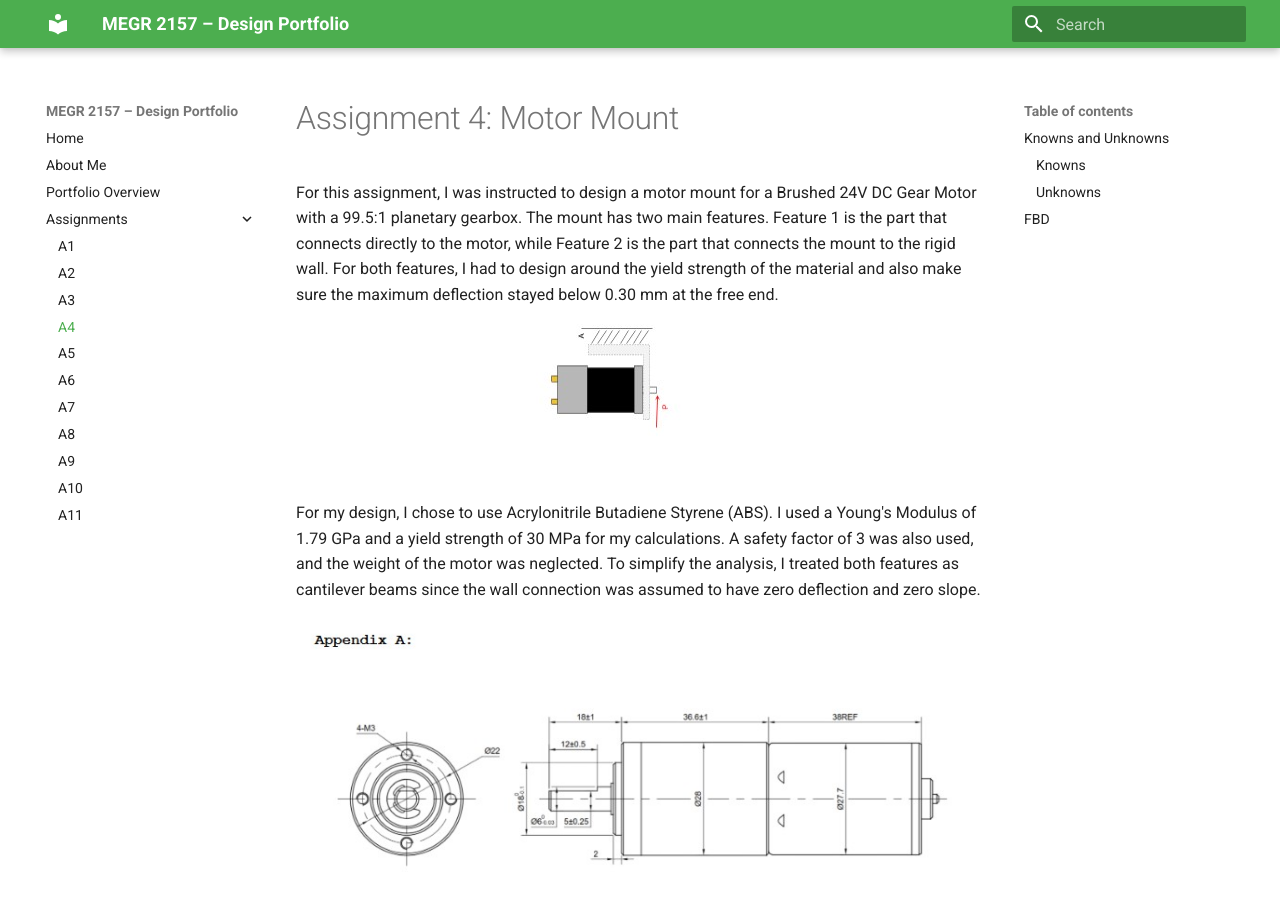
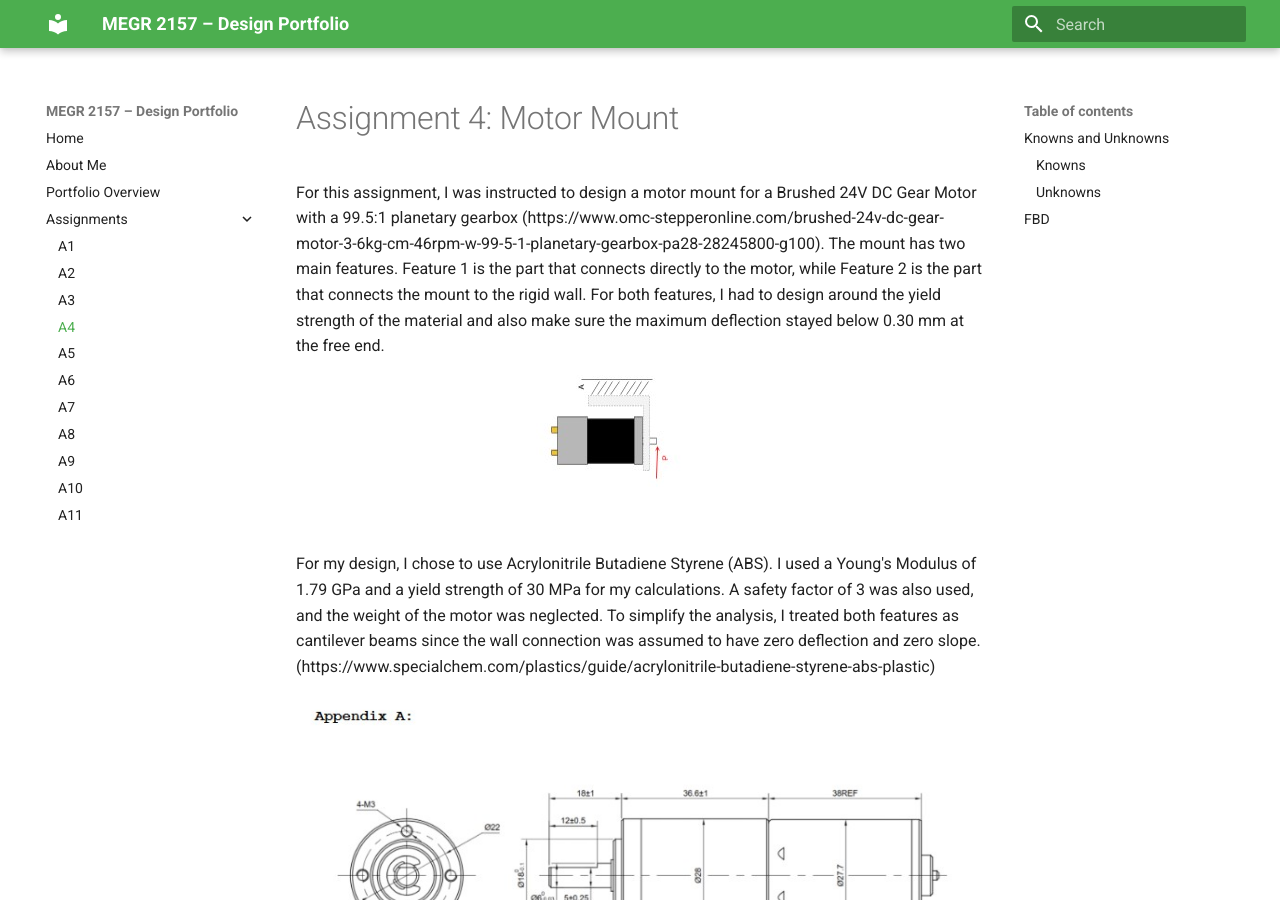
Before and after one commit to gmclean04/Mclean-MEGR-2156-Portfolio, an MkDocs documentation site: the page built from docs/assignments/A04/index.md, in a window 1280 px wide and 900 px high. Built offline with MkDocs 1.6.1 and Material for MkDocs 9.7.7, drawn with Linux system fonts in a browser that asks for light colours; part of the change alters nothing that is shown.

Commit message:
Update index.md

```diff
--- a/docs/assignments/A04/index.md
+++ b/docs/assignments/A04/index.md
@@ -1,10 +1,10 @@
 # Assignment 4: Motor Mount
 
-For this assignment, I was instructed to design a motor mount for a Brushed 24V DC Gear Motor with a 99.5:1 planetary gearbox. The mount has two main features. Feature 1 is the part that connects directly to the motor, while Feature 2 is the part that connects the mount to the rigid wall. For both features, I had to design around the yield strength of the material and also make sure the maximum deflection stayed below 0.30 mm at the free end.
+For this assignment, I was instructed to design a motor mount for a Brushed 24V DC Gear Motor with a 99.5:1 planetary gearbox (https://www.omc-stepperonline.com/brushed-24v-dc-gear-motor-3-6kg-cm-46rpm-w-99-5-1-planetary-gearbox-pa28-28245800-g100). The mount has two main features. Feature 1 is the part that connects directly to the motor, while Feature 2 is the part that connects the mount to the rigid wall. For both features, I had to design around the yield strength of the material and also make sure the maximum deflection stayed below 0.30 mm at the free end.
 
 ![image alt](https://github.com/gmclean04/Mclean-MEGR-2156-Portfolio/blob/62bd40eac1042e997b12ba6b5766387ac3a66b71/docs/assignments/A04/SS_1.jpg)
 
-For my design, I chose to use Acrylonitrile Butadiene Styrene (ABS). I used a Young's Modulus of 1.79 GPa and a yield strength of 30 MPa for my calculations. A safety factor of 3 was also used, and the weight of the motor was neglected. To simplify the analysis, I treated both features as cantilever beams since the wall connection was assumed to have zero deflection and zero slope.
+For my design, I chose to use Acrylonitrile Butadiene Styrene (ABS). I used a Young's Modulus of 1.79 GPa and a yield strength of 30 MPa for my calculations. A safety factor of 3 was also used, and the weight of the motor was neglected. To simplify the analysis, I treated both features as cantilever beams since the wall connection was assumed to have zero deflection and zero slope. (https://www.specialchem.com/plastics/guide/acrylonitrile-butadiene-styrene-abs-plastic)
 
 ![image alt](https://github.com/gmclean04/Mclean-MEGR-2156-Portfolio/blob/1ed98cf1e2f561ccd1bd46b890264422d6674e69/docs/assignments/A04/SS_2.jpg)
 
```
